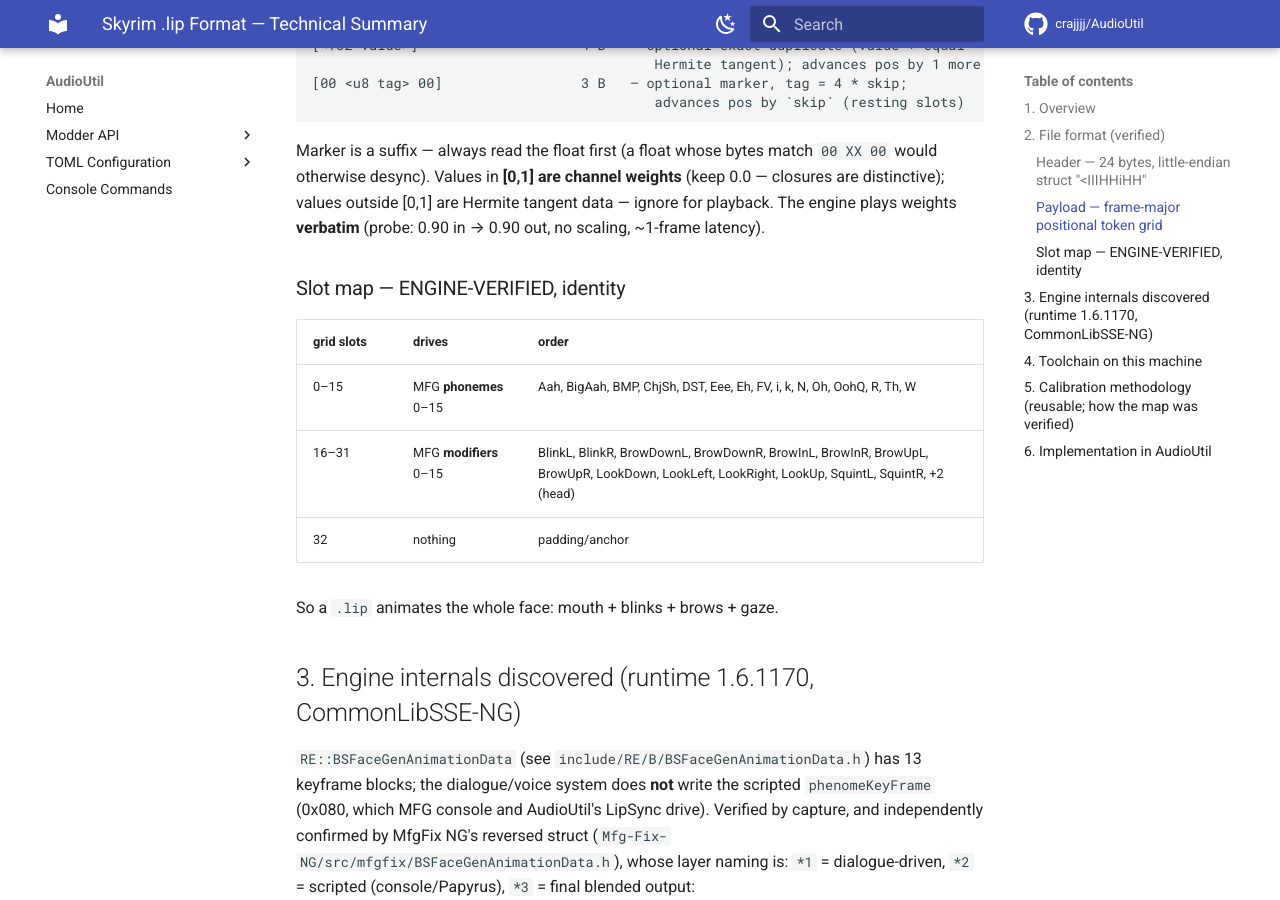
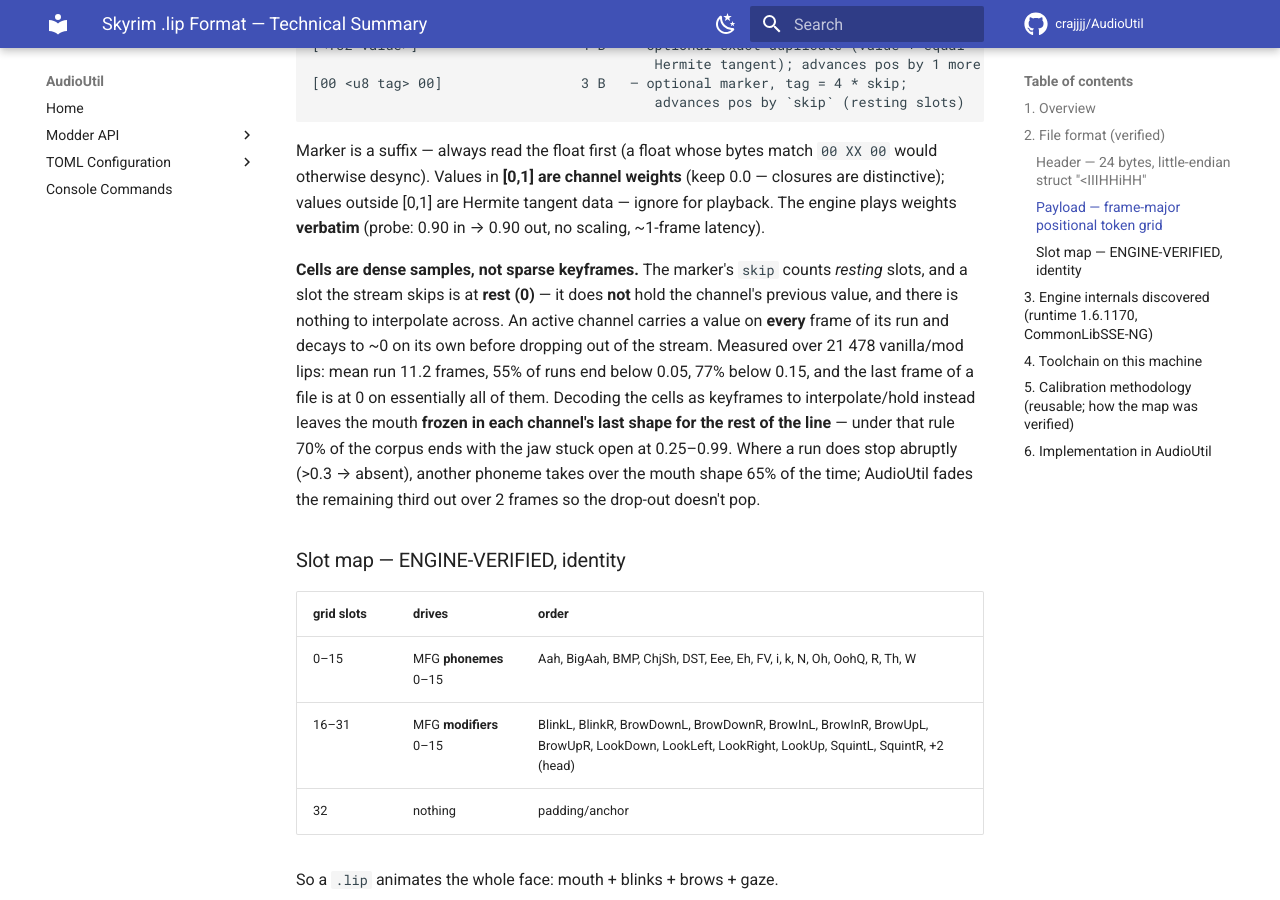
Before and after one commit to crajjjj/AudioUtil, an MkDocs documentation site: the page built from docs/lip-format-research.md, in a window 1280 px wide and 900 px high, scrolled down 1666 px. Built offline with MkDocs 1.6.1 and Material for MkDocs 9.7.7, drawn with Linux system fonts in a browser that asks for light colours; comment, search, counter and statistics services are not loaded; some of the changed text lies outside the part shown.

Commit message:
0.9.14: .lip cells are dense samples — stop holding a channel's last value
Lip mode read the token grid as sparse keyframes: interpolate between
cells, hold the first value backwards and the last value forwards to the
end of the clip. That is the wrong model of the format. The marker's skip
count enumerates RESTING slots, so a frame a channel does not appear on is
at rest (0) — there is nothing to interpolate across, and nothing to hold.

The practical result of holding was a mouth frozen in each channel's last
shape for the remainder of the line. Curves almost always end before the
audio does, so this hit most lines: measured over 21478 vanilla and mod
lips, 70% end with the jaw stuck open somewhere between 0.25 and 0.99
under the hold rule. Cells are now written at their own frame and every
other frame is rest.

The same corpus says the dense reading is what the authoring tool emits:
mean run length 11.2 frames, 55% of runs decay below 0.05 before dropping
out of the stream, 77% below 0.15, and essentially every file ends at 0.
Where a run does stop abruptly (>0.3 straight to absent) another phoneme
covers the mouth shape 65% of the time; the remaining third would pop on a
one-frame cut, so those get a two-frame release. Only a real key may start
one — retriggering the release off its own output would stretch it into a
~20-frame geometric tail, which is the frozen mouth again in miniature.

Sub-frame smoothing in Anim::Sample is unchanged; it interpolates between
adjacent dense samples, which is correct.

tools/lipsim mirrors the parser change so the simulator matches the DLL.
Also: nexus description reformatted as paste-ready BBCode with an AI
disclosure section.

```diff
--- a/docs/lip-format-research.md
+++ b/docs/lip-format-research.md
@@ -59,6 +59,18 @@
 would otherwise desync). Values in **[0,1] are channel weights** (keep 0.0 — closures are
 distinctive); values outside [0,1] are Hermite tangent data — ignore for playback. The
 engine plays weights **verbatim** (probe: 0.90 in → 0.90 out, no scaling, ~1-frame latency).
+
+**Cells are dense samples, not sparse keyframes.** The marker's `skip` counts *resting*
+slots, and a slot the stream skips is at **rest (0)** — it does **not** hold the channel's
+previous value, and there is nothing to interpolate across. An active channel carries a
+value on **every** frame of its run and decays to ~0 on its own before dropping out of the
+stream. Measured over 21 478 vanilla/mod lips: mean run 11.2 frames, 55% of runs end below
+0.05, 77% below 0.15, and the last frame of a file is at 0 on essentially all of them.
+Decoding the cells as keyframes to interpolate/hold instead leaves the mouth **frozen in
+each channel's last shape for the rest of the line** — under that rule 70% of the corpus
+ends with the jaw stuck open at 0.25–0.99. Where a run does stop abruptly (>0.3 → absent),
+another phoneme takes over the mouth shape 65% of the time; AudioUtil fades the remaining
+third out over 2 frames so the drop-out doesn't pop.
 
 ### Slot map — ENGINE-VERIFIED, identity
 
@@ -161,8 +173,10 @@
 - `Parse(bytes)`: normalizes variant B, parses header + token grid, produces dense
   per-channel timelines (`values[32][frame]`, 30 fps) for slots 0–15 (phonemes) and
   16–31 (modifiers). Values kept in [0,1] at their slot; sentinel/tiny → 0;
-  out-of-range → skipped as tangent data. `Anim::Sample(channel, t)` linearly
-  interpolates between frames; `HasMouthData()` rejects lips with no phoneme signal.
+  out-of-range → skipped as tangent data. Frames a channel doesn't appear on are
+  **rest (0)** with a 2-frame release, per §2 — not held or interpolated.
+  `Anim::Sample(channel, t)` linearly interpolates between frames (sub-frame smoothing
+  only); `HasMouthData()` rejects lips with no phoneme signal.
 - `GetFor(path)`: resolves the lip for a played path — a `.fuz`'s embedded LIP block
   (via `FuzCache`), else a same-stem `.lip` beside the file (loose or BSA) — with
   session caching (misses cached too; `ClearCache()` on config reload).
```
Also changed, not shown: nexus-description.md (+16 -19 lines), 2 other files.
